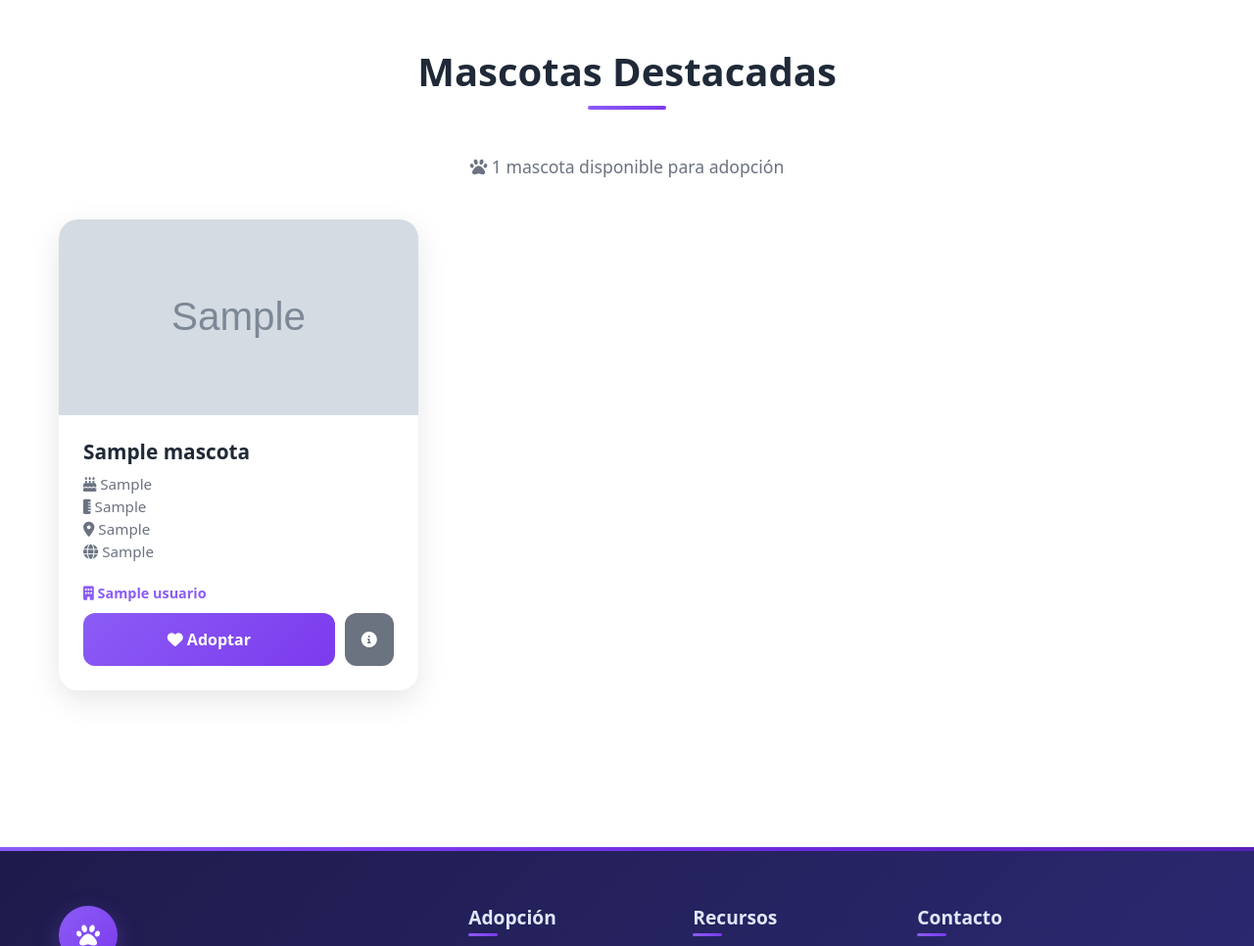
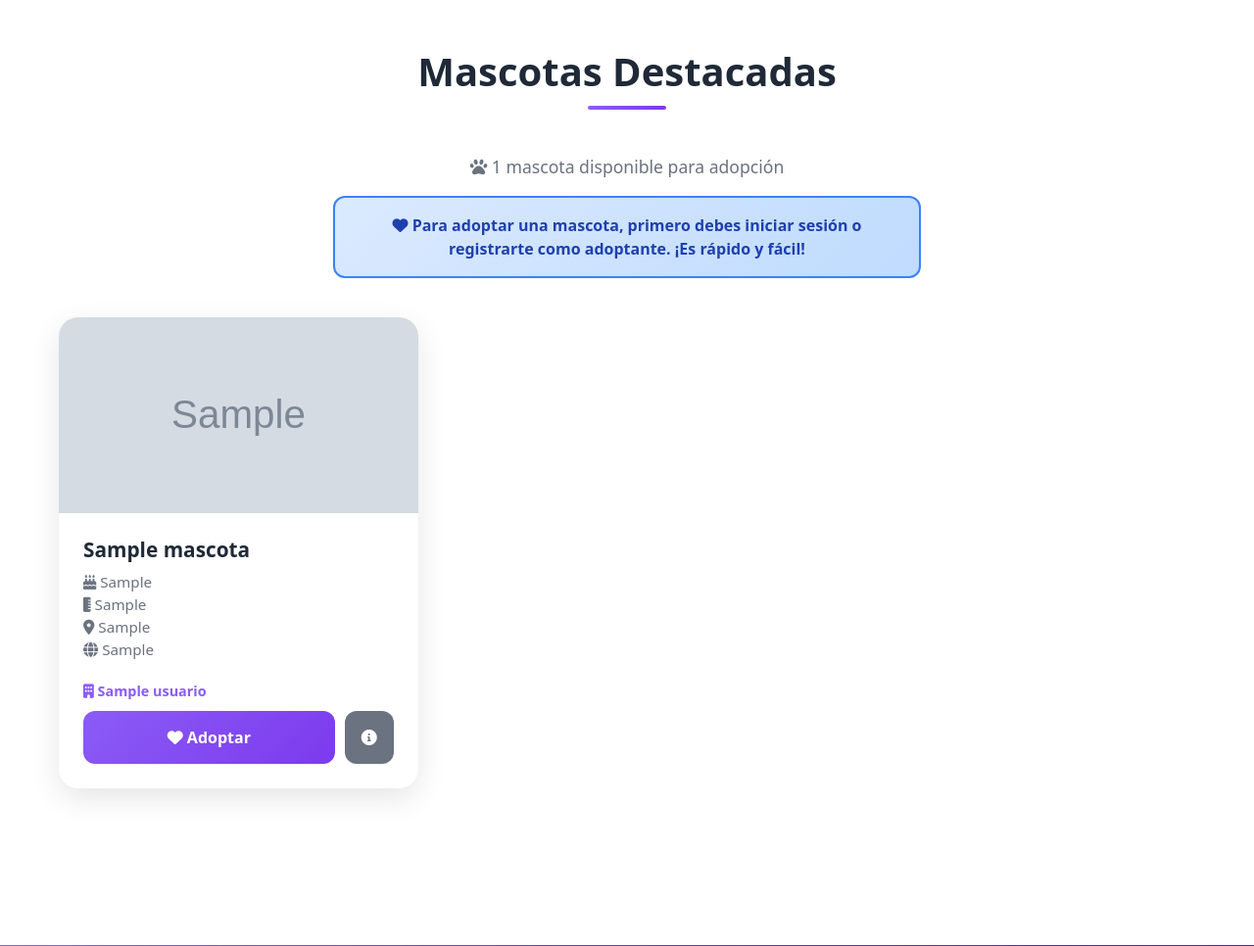
Before and after one commit to NashoWarner/PataRescata, a Django app: page / in a window 1280 px wide. Shown: the part 1693-2659 px from the top of the page at 98% size. Run offline with Django 4.2, Linux system fonts and the light colour scheme; tables that the repository leaves empty hold one stand-in row (values such as "Sample post"); grey boxes marked "Sample" are stand-in pictures.

Commit message:
desarrollo: Se agrega funcionalidad para eliminar solicitudes de adopción, se mejora la gestión de mensajes para usuarios autenticados y se optimiza el template 'index.html' para mostrar mensajes personalizados según el tipo de usuario.

```diff
--- a/apppatarescata/views.py
+++ b/apppatarescata/views.py
@@ -92,6 +92,7 @@ def home(request):
 
     context = {
         'mascotas_destacadas': mascotas_destacadas,
+        'user': request.user,  # Pasar el usuario al contexto para mostrar mensajes personalizados
     }
     return render(request, 'index.html', context)
 
@@ -315,9 +316,7 @@ def login_adoptante(request):
             if mascota_id:
                 # Limpiar la sesión
                 del request.session['mascota_pendiente_adopcion']
-                request.session.save()
                 # Redirigir a generar la solicitud
-                messages.info(request, f'Procesando tu solicitud de adopción...')
                 return redirect('generar_solicitud_adopcion', mascota_id=mascota_id)
 
             return redirect('perfil_adoptante')
@@ -436,7 +435,7 @@ def perfil_adoptante(request):
         return redirect('home_perfil')
 
     # Obtener solicitudes de adopción del adoptante
-    solicitudes = Adopcion.objects.filter(adoptante=request.user).select_related('mascota').order_by('-fecha_solicitud')
+    solicitudes = Adopcion.objects.filter(adoptante=request.user).select_related('mascota')
 
     # Calcular estadísticas en tiempo real
     total_solicitudes = solicitudes.count()
@@ -497,7 +496,6 @@ def generar_solicitud_adopcion(request, mascota_id):
         mascota.save()
 
         messages.success(request, f'¡Excelente! Has solicitado adoptar a {mascota.nombre_mascota}. La fundación revisará tu solicitud.')
-        # Redirigir al perfil con un parámetro para indicar que se acaba de adoptar
         return redirect('perfil_adoptante')
 
     except Mascota.DoesNotExist:
@@ -507,12 +505,45 @@ def generar_solicitud_adopcion(request, mascota_id):
 def preparar_adopcion(request, mascota_id):
     try:
         mascota = Mascota.objects.get(id=mascota_id, disponible=True)
-        # Guardar en sesión para usar después del login
-        request.session['mascota_pendiente_adopcion'] = mascota_id
-        # Guardar la sesión inmediatamente
-        request.session.save()
-        messages.info(request, f'Has seleccionado a {mascota.nombre_mascota} para adoptar. Por favor inicia sesión para continuar.')
-        return redirect('login_adoptante')
+
+        # Si el usuario ya está autenticado y es adoptante, procesar la adopción directamente
+        if request.user.is_authenticated and not request.user.rut_empresa:
+            # Verificar si ya existe una solicitud para esta mascota y este adoptante
+            solicitud_existente = Adopcion.objects.filter(
+                adoptante=request.user,
+                mascota=mascota
+            ).first()
+
+            if solicitud_existente:
+                messages.info(request, f'Ya tienes una solicitud pendiente para {mascota.nombre_mascota}.')
+                return redirect('perfil_adoptante')
+
+            # Crear solicitud de adopción directamente
+            adopcion = Adopcion.objects.create(
+                adoptante=request.user,
+                mascota=mascota,
+                estado='pendiente',
+                fecha_solicitud=timezone.now().date()
+            )
+
+            # Marcar mascota como no disponible
+            mascota.disponible = False
+            mascota.save()
+
+            messages.success(request, f'¡Excelente! Has solicitado adoptar a {mascota.nombre_mascota}. La fundación revisará tu solicitud. Puedes ver el estado de tu solicitud en tu perfil.')
+            return redirect('perfil_adoptante')
+
+        # Si el usuario no está autenticado, guardar en sesión y redirigir al login
+        elif not request.user.is_authenticated:
+            request.session['mascota_pendiente_adopcion'] = mascota_id
+            messages.info(request, f'Has seleccionado a {mascota.nombre_mascota} para adoptar. Por favor inicia sesión para continuar.')
+            return redirect('login_adoptante')
+
+        # Si es una fundación, redirigir al perfil de fundación
+        else:
+            messages.error(request, 'Solo los adoptantes pueden solicitar adopciones.')
+            return redirect('home_perfil')
+
     except Mascota.DoesNotExist:
         messages.error(request, 'La mascota no está disponible para adopción.')
         return redirect('home')
@@ -797,17 +828,50 @@ def rechazar_solicitud_adopcion(request, solicitud_id):
 
     return redirect('mis_solicitudes')
 
+def eliminar_solicitud_adopcion(request, solicitud_id):
+    """Vista para que los adoptantes eliminen sus solicitudes de adopción"""
+    if not request.user.is_authenticated:
+        return redirect('login_adoptante')
 
+    if request.user.rut_empresa:
+        return redirect('home_perfil')
 
-# Función duplicada eliminada
+    try:
+        # Obtener la solicitud y verificar que pertenezca al adoptante
+        solicitud = get_object_or_404(
+            Adopcion,
+            id=solicitud_id,
+            adoptante=request.user
+        )
+
+        # Solo permitir eliminar solicitudes pendientes
+        if solicitud.estado != 'pendiente':
+            messages.error(request, 'Solo puedes eliminar solicitudes pendientes.')
+            return redirect('perfil_adoptante')
+
+        # Obtener el nombre de la mascota antes de eliminar
+        nombre_mascota = solicitud.mascota.nombre_mascota
+
+        # Marcar la mascota como disponible nuevamente
+        mascota = solicitud.mascota
+        mascota.disponible = True
+        mascota.save()
+
+        # Eliminar la solicitud
+        solicitud.delete()
+
+        messages.success(request, f'Solicitud de adopción para {nombre_mascota} eliminada exitosamente.')
+
+    except Adopcion.DoesNotExist:
+        messages.error(request, 'La solicitud no existe o no tienes permisos para eliminarla.')
+    except Exception as e:
+        messages.error(request, 'Error al eliminar la solicitud.')
+
+    return redirect('perfil_adoptante')
 
 
 
-# Función duplicada eliminada
-
-
-
-# Función duplicada eliminada
+# Funciones duplicadas eliminadas
 
 
 
--- a/patarescata/urls.py
+++ b/patarescata/urls.py
@@ -11,7 +11,7 @@ from apppatarescata.views import (
     cambiar_estado_articulo, seleccionar_tipo_cuenta,
     login_adoptante, login_fundacion, registro_adoptante, registro_fundacion,
     perfil_adoptante, generar_solicitud_adopcion, preparar_adopcion,
-    aprobar_solicitud_adopcion, rechazar_solicitud_adopcion, cuidado_animal, eventos,
+    aprobar_solicitud_adopcion, rechazar_solicitud_adopcion, eliminar_solicitud_adopcion, cuidado_animal, eventos,
 
 )
 from django.conf import settings
@@ -32,6 +32,7 @@ urlpatterns = [
     path('mis_solicitudes/', mis_solicitudes, name='mis_solicitudes'),
     path('aprobar-solicitud/<int:solicitud_id>/', aprobar_solicitud_adopcion, name='aprobar_solicitud'),
     path('rechazar-solicitud/<int:solicitud_id>/', rechazar_solicitud_adopcion, name='rechazar_solicitud'),
+    path('eliminar-solicitud/<int:solicitud_id>/', eliminar_solicitud_adopcion, name='eliminar_solicitud'),
     path('', home, name='home'),
     path('tienda/', tienda, name='tienda'),
     path('home_perfil/', home_perfil, name='home_perfil'),
--- a/templates/index.html
+++ b/templates/index.html
@@ -787,10 +787,34 @@
                  <div class="pets-container">
              <h2 class="section-title">Mascotas Destacadas</h2>
              {% if mascotas_destacadas %}
-             <p class="section-subtitle" style="text-align: center; color: #6b7280; margin-bottom: 2rem; font-size: 1.1rem;">
+             <p class="section-subtitle" style="text-align: center; color: #6b7280; margin-bottom: 1rem; font-size: 1.1rem;">
                  <i class="fas fa-paw"></i>
                  {{ mascotas_destacadas|length }} mascota{{ mascotas_destacadas|length|pluralize:"s" }} disponible{{ mascotas_destacadas|length|pluralize:"s" }} para adopción
              </p>
+
+             <!-- Mensaje informativo para usuarios autenticados -->
+             {% if user.is_authenticated and not user.rut_empresa %}
+             <div style="text-align: center; margin-bottom: 2rem; padding: 1rem; background: linear-gradient(135deg, #d1fae5 0%, #a7f3d0 100%); border-radius: 12px; border: 2px solid #10b981; max-width: 600px; margin-left: auto; margin-right: auto;">
+                 <p style="color: #065f46; font-weight: 600; margin: 0; font-size: 1rem;">
+                     <i class="fas fa-info-circle"></i>
+                     ¡Hola {{ user.nombre }}! Ya has iniciado sesión como adoptante. Puedes hacer clic en "Adoptar" directamente para solicitar la adopción de cualquier mascota.
+                 </p>
+             </div>
+             {% elif user.is_authenticated and user.rut_empresa %}
+             <div style="text-align: center; margin-bottom: 2rem; padding: 1rem; background: linear-gradient(135deg, #fef3c7 0%, #fde68a 100%); border-radius: 12px; border: 2px solid #f59e0b; max-width: 600px; margin-left: auto; margin-right: auto;">
+                 <p style="color: #92400e; font-weight: 600; margin: 0; font-size: 1rem;">
+                     <i class="fas fa-building"></i>
+                     ¡Hola {{ user.nombre }}! Como fundación, puedes agregar más mascotas para adopción desde tu panel de administración.
+                 </p>
+             </div>
+             {% else %}
+             <div style="text-align: center; margin-bottom: 2rem; padding: 1rem; background: linear-gradient(135deg, #dbeafe 0%, #bfdbfe 100%); border-radius: 12px; border: 2px solid #3b82f6; max-width: 600px; margin-left: auto; margin-right: auto;">
+                 <p style="color: #1e40af; font-weight: 600; margin: 0; font-size: 1rem;">
+                     <i class="fas fa-heart"></i>
+                     Para adoptar una mascota, primero debes iniciar sesión o registrarte como adoptante. ¡Es rápido y fácil!
+                 </p>
+             </div>
+             {% endif %}
              {% endif %}
             <div class="pets-grid">
                 {% if mascotas_destacadas %}
@@ -956,14 +980,8 @@
 
         // Funciones de la página
         function adoptPet(petId) {
-            // Verificar si el usuario está autenticado
-            if (typeof userAuthenticated !== 'undefined' && userAuthenticated) {
-                // Usuario autenticado, redirigir a generar solicitud
-                window.location.href = `/generar-solicitud-adopcion/${petId}/`;
-            } else {
-                // Usuario no autenticado, preparar adopción y redirigir al login
-                window.location.href = `/preparar-adopcion/${petId}/`;
-            }
+            // Siempre usar preparar_adopcion, que maneja tanto usuarios autenticados como no autenticados
+            window.location.href = `/preparar-adopcion/${petId}/`;
         }
 
         // Función para mostrar más información de la mascota
```
Also changed, not shown: templates/perfil_adoptante.html (+37 -1 lines), media/imagenes_mascotas/perrito-móvil_U3jcU9q.webp (added).
